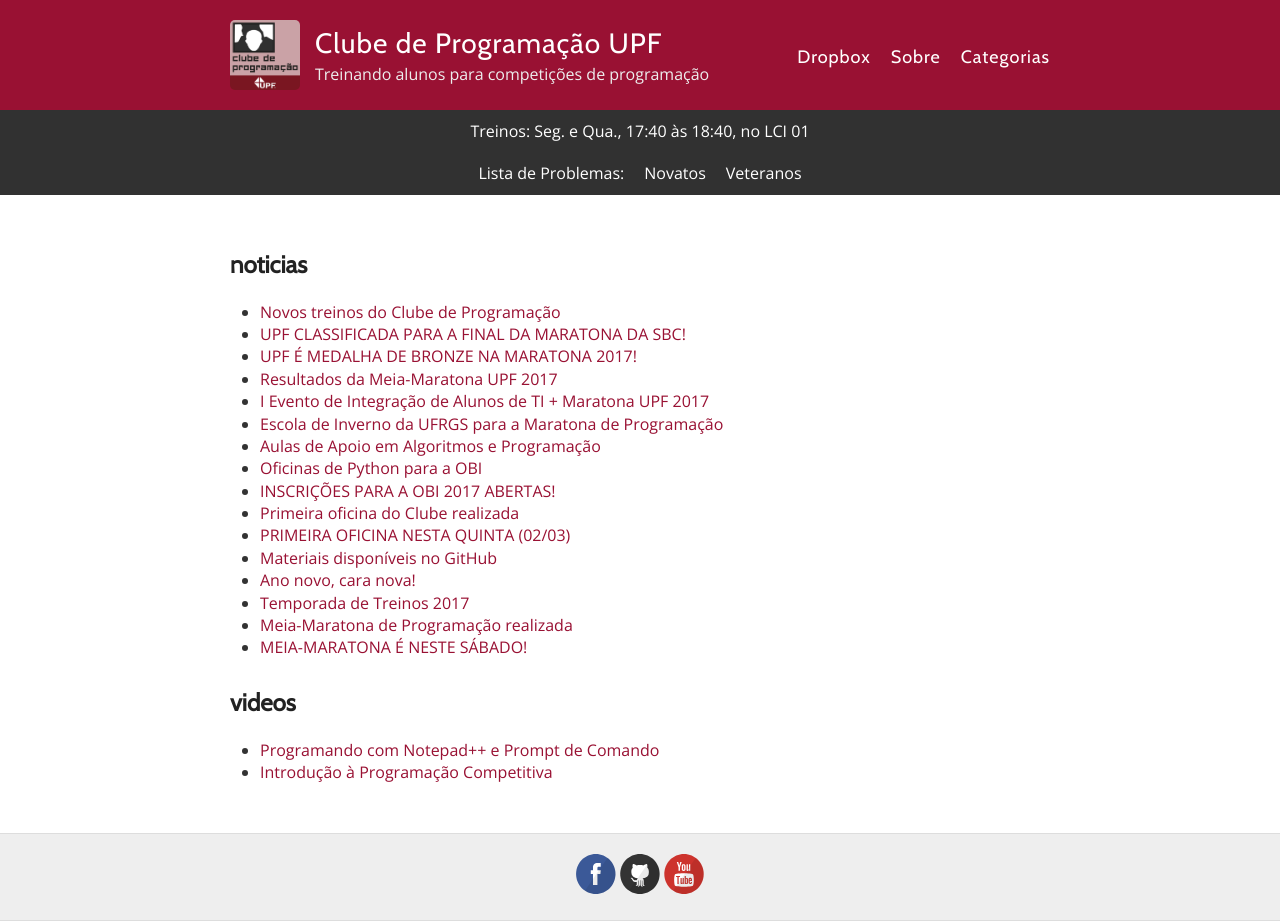
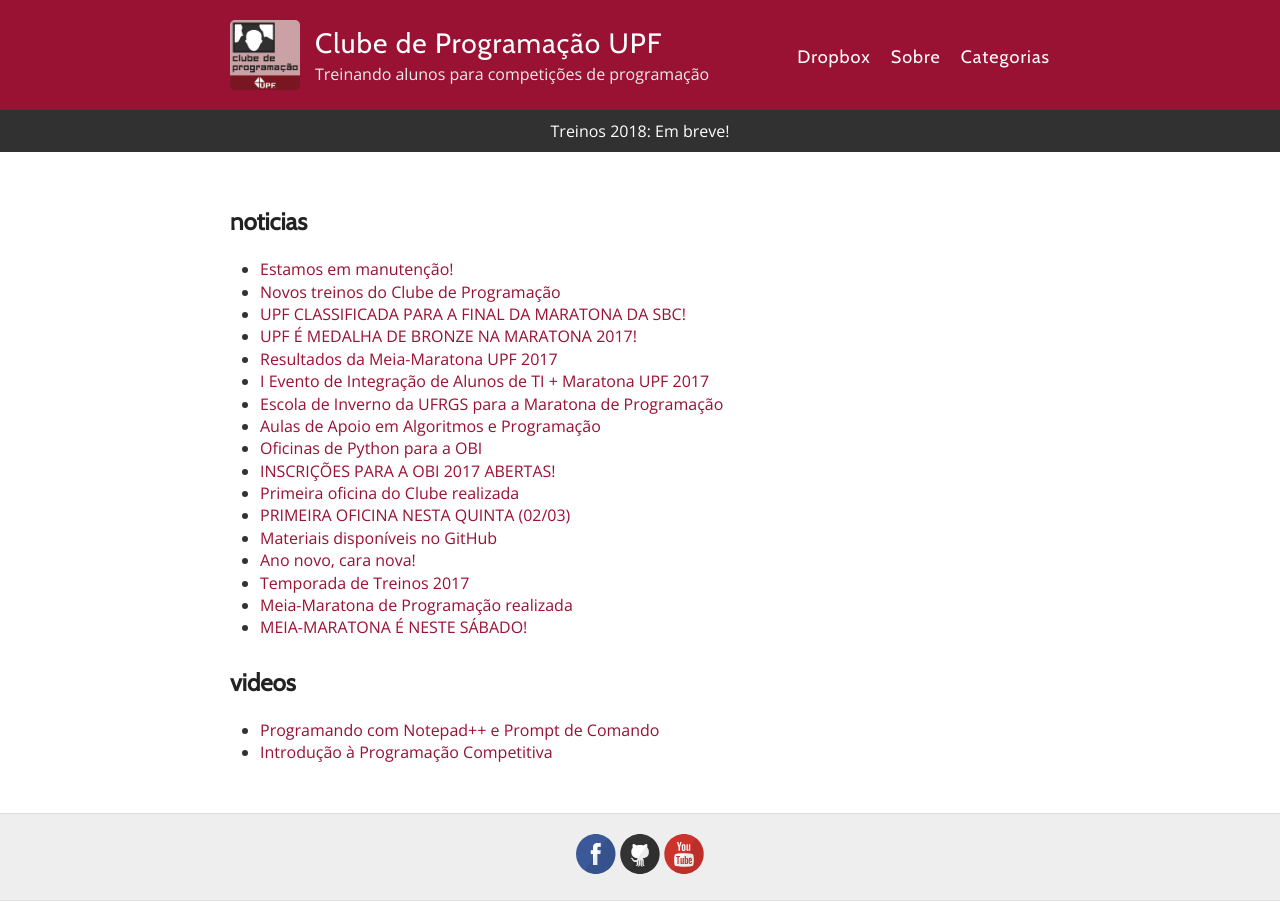
Before and after one commit to maratonaupf/maratonaupf.github.io, a Jekyll site: the page built from categories/index.html, in a window 1280 px wide. Built offline with Jekyll 4.4.1, drawn with Linux system fonts in a browser that asks for light colours.

Commit message:
Site em manutenção...

```diff
--- a/_layouts/default.html
+++ b/_layouts/default.html
@@ -43,14 +43,7 @@
       </div>
 
       <div class="nav-info site-navigation">
-        <p style="text-align: center; ">Treinos: Seg. e Qua., 17:40 às 18:40, no LCI 01</p>
-      </div>
-      <div class="nav-info site-navigation">
-        <ul class="menu">
-          <p style="float: left; ">Lista de Problemas: </p>
-          <li class="menu-item"><a href="https://www.codepit.io/#/contest/59d24e8e0542c1001db25495/view">Novatos</a></li>
-          <li class="menu-item"><a href="https://www.codepit.io/#/contest/59d250d9514b8c001d7b148b/view">Veteranos</a></li>
-        </ul>
+        <p style="text-align: center; ">Treinos 2018: Em breve!</p>
       </div>
 
     </div>
```
Also changed, not shown: _posts/2018-02-27-estamos-em-manutencao.md (added, +12 -0 lines).
